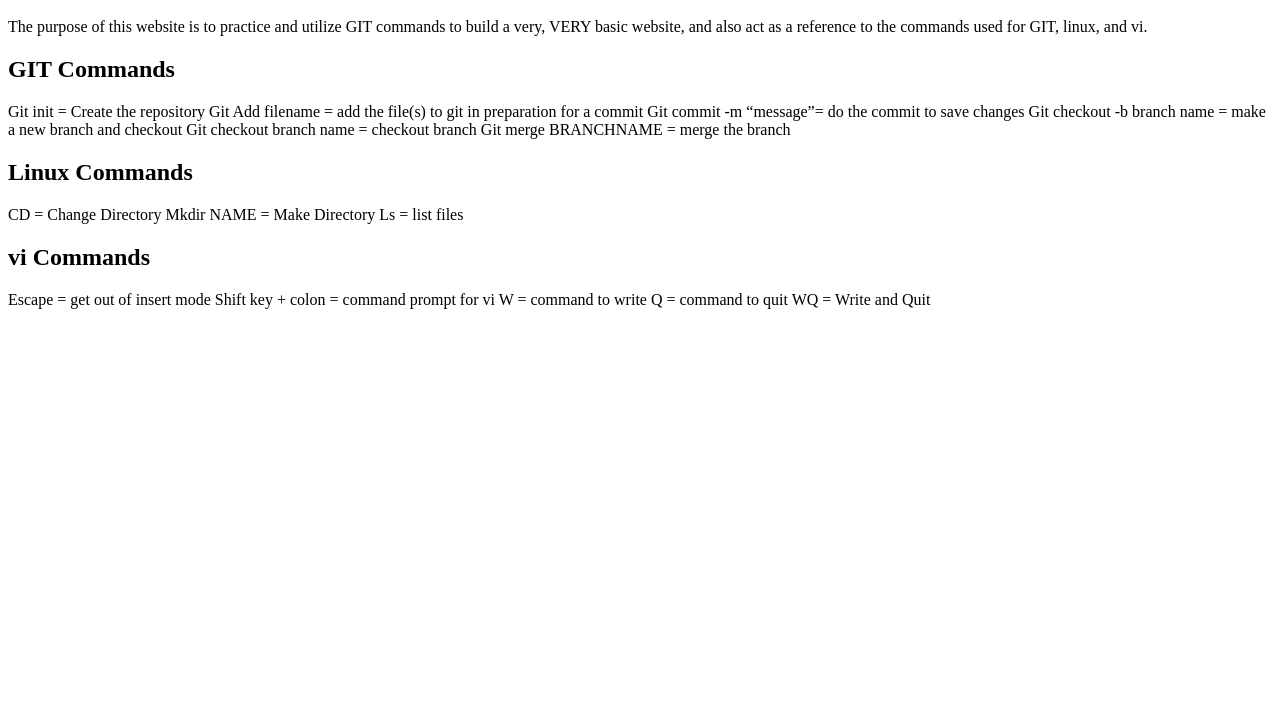
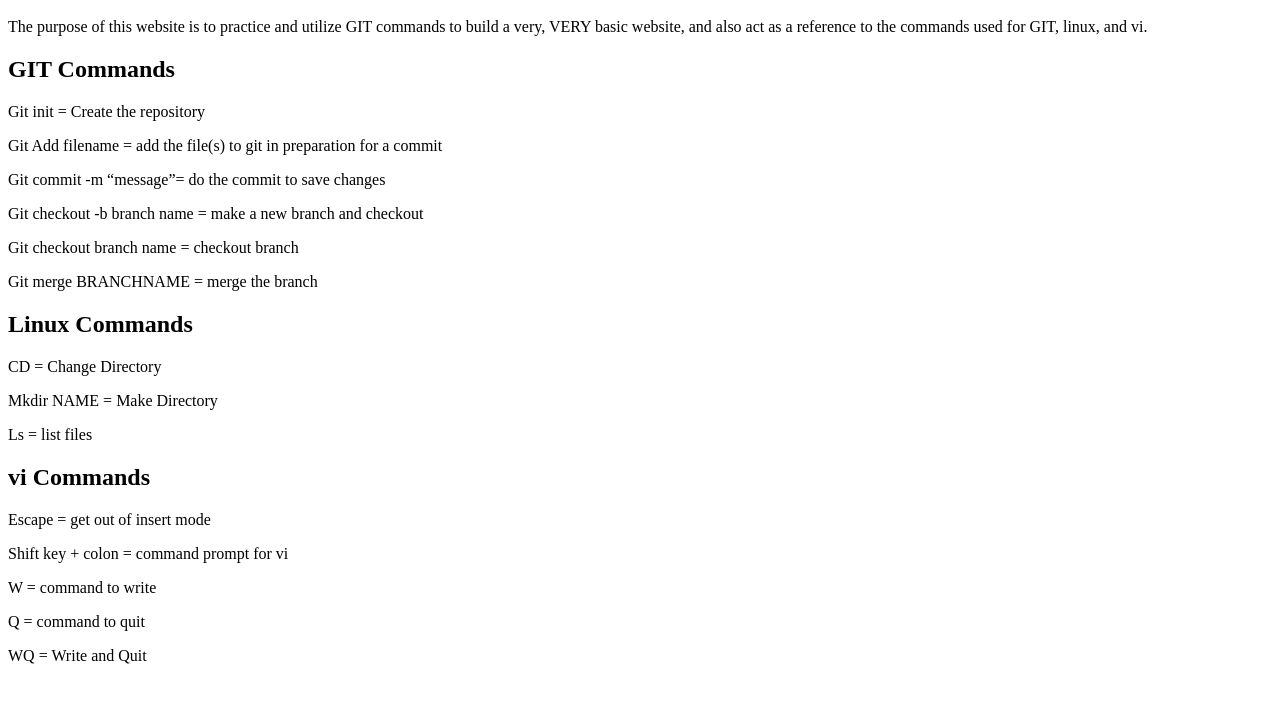
Before and after one commit to jharilal/basic-git-website, a plain HTML site: page basic-website.html in a window 1280 px wide. Shown: the part 48-750 px from the top of the page. Drawn offline with Linux system fonts and the light colour scheme.

Commit message:
Editing HTML formatting to make Commands appear

```diff
--- a/basic-website.html
+++ b/basic-website.html
@@ -4,24 +4,23 @@
 	</head>
 	<body>
 		<h1>Created by Jordan Harilal 9-13-21</h1>
-		<p>The purpose of this website is to practice and utilize GIT commands to build a very, VERY basic website, and also act as a reference to the commands used for GIT, linux, and vi.</p>
-
+			<p>The purpose of this website is to practice and utilize GIT commands to build a very, VERY basic website, and also act as a reference to the commands used for GIT, linux, and vi.</p>
 		<h2>GIT Commands </h2>
-		<p>Git init = Create the repository
-Git Add filename = add the file(s) to git in preparation for a commit
-Git commit -m “message”= do the commit to save changes
-Git checkout -b branch name = make a new branch and checkout
-Git checkout branch name = checkout branch
-Git merge BRANCHNAME = merge the branch</p>
+			<p>Git init = Create the repository</p>
+			<p>Git Add filename = add the file(s) to git in preparation for a commit</p>
+			<p>Git commit -m “message”= do the commit to save changes</p>
+			<p>Git checkout -b branch name = make a new branch and checkout</p>
+			<p>Git checkout branch name = checkout branch</p>
+			<p>Git merge BRANCHNAME = merge the branch</p>
 		<h2>Linux Commands</h2>
-                <p>CD = Change Directory
-Mkdir NAME = Make Directory
-Ls = list files</p>
+			<p>CD = Change Directory</p>
+			<p>Mkdir NAME = Make Directory</p>
+			<p>Ls = list files</p>
 		<h2>vi Commands</h2>
-                <p>Escape = get out of insert mode
-Shift key + colon = command prompt for vi
-W = command to write
-Q = command to quit
-WQ = Write and Quit</p>
+                	<p>Escape = get out of insert mode</p>
+			<p>Shift key + colon = command prompt for vi
+			<p>W = command to write
+			<p>Q = command to quit
+			<p>WQ = Write and Quit</p>
 	</body>
 </html>
```
